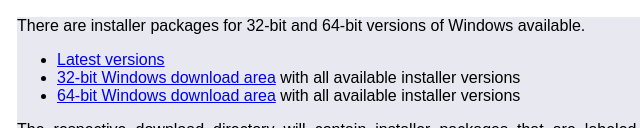
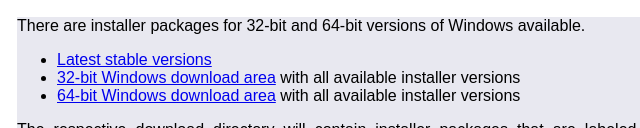
Before and after one commit to lammps/lammps-packages, a plain HTML site: page docs/windows.html in a window 1280 px wide. Shown: the part 672-800 px from the top of the page, 47-687 px from the left. Drawn offline with Linux system fonts and the light colour scheme.

```diff
--- a/docs/windows.html
+++ b/docs/windows.html
@@ -77,7 +77,7 @@
         There are installer packages for 32-bit and 64-bit
         versions of Windows available.
         <ul>
-          <li><a href="http://rpm.lammps.org/windows/">Latest versions</a></li>
+          <li><a href="http://rpm.lammps.org/windows/">Latest stable versions</a></li>
           <li><a href="http://rpm.lammps.org/windows/32bit/">32-bit Windows download area</a> with all available installer versions</li>
           <li><a href="http://rpm.lammps.org/windows/64bit/">64-bit Windows download area</a> with all available installer versions</li>
         </ul>
```
Also changed, not shown: 1 other file.
